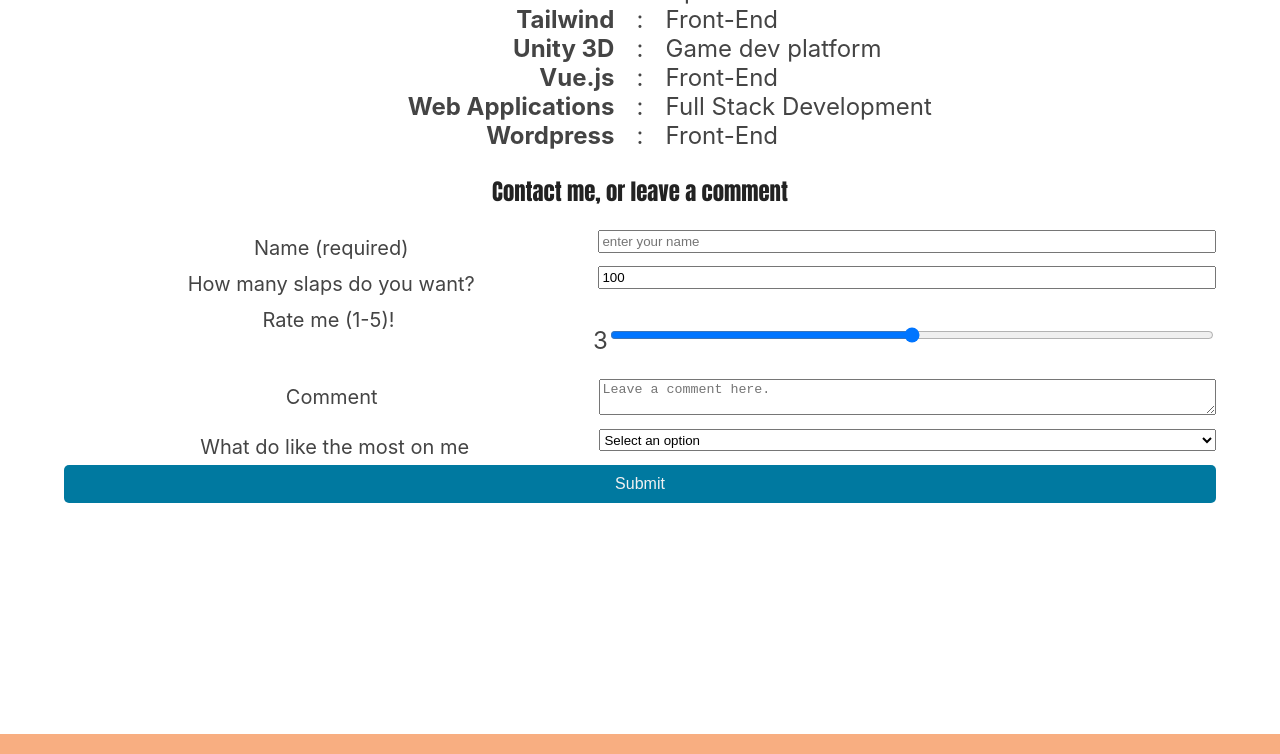
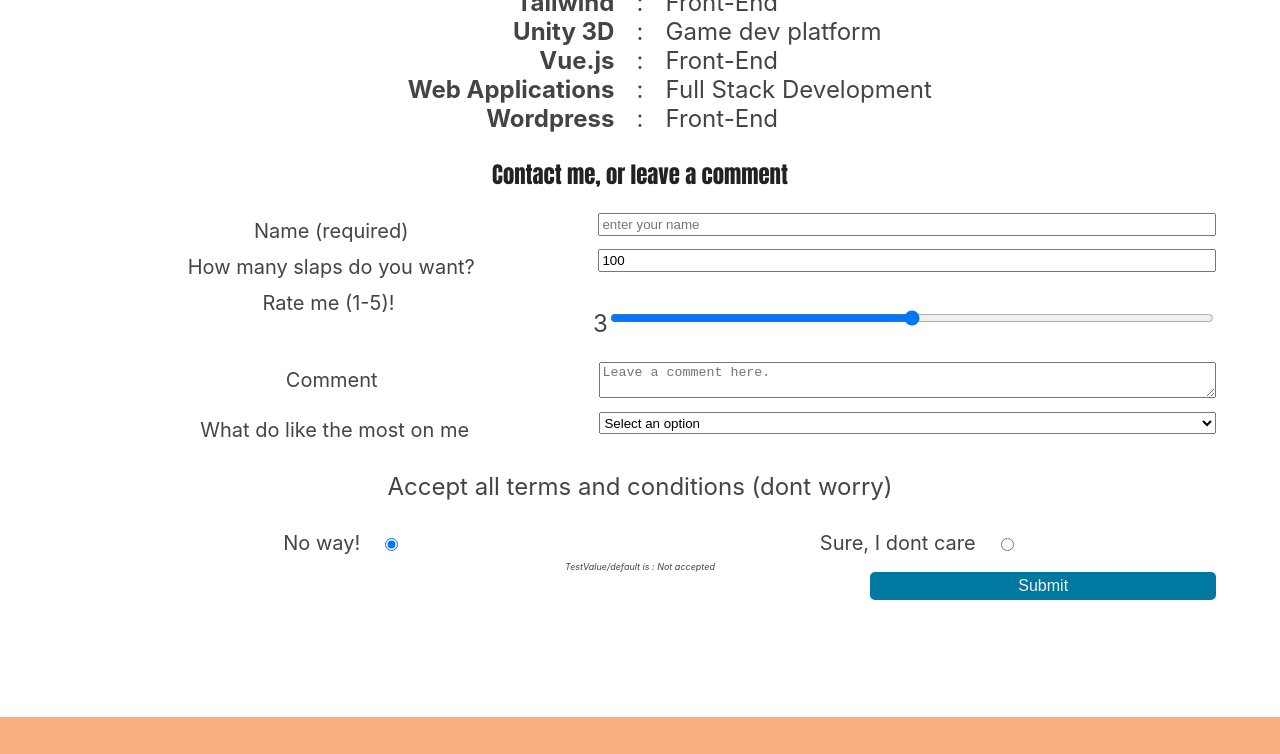
Before and after one commit to TiborKopca/ReactApp2023, a React (Vite) app: page / in a window 1280 px wide. Shown: the part 1918-2672 px from the top of the page. Built offline with nearby package versions, Linux system fonts and the light colour scheme.

Commit message:
Form Radio buttons

```diff
--- a/src/components/ContactForm/ContactForm.jsx
+++ b/src/components/ContactForm/ContactForm.jsx
@@ -7,6 +7,7 @@ function ContactForm() {
   const [star, setStar] = useState(3);
   const [comment, setComment] = useState("");
   const [dropdown, setDropdown] = useState("");
+  const [conditions, setConditions] = useState("Not accepted");
 
   const handleSubmit = (event) => {
     event.preventDefault();
@@ -29,13 +30,17 @@ function ContactForm() {
   function handleDropdownChange(event) {
     setDropdown(event.target.value);
   }
+  function handleConditionsChange(event) {
+    setConditions(event.target.value);
+  }
 
   return (
     <div id="contact" className={styles.contactFormWrapper}>
       <h3>Contact me, or leave a comment</h3>
-      <form onSubmit={handleSubmit}>
+      <form onSubmit={handleSubmit} className={styles.contactForm}>
         <label htmlFor="inputName">Name (required)</label>
         <input
+          className={styles.inputFieldContactForm}
           id="inputName"
           value={name}
           onChange={handleNameChange}
@@ -45,6 +50,7 @@ function ContactForm() {
         <label htmlFor="inputStar">How many slaps do you want?</label>
         <input
           id="inputStar"
+          className={styles.inputFieldContactForm}
           type="number"
           value={quantity}
           onChange={handleQuantity}
@@ -55,6 +61,7 @@ function ContactForm() {
         <p>{star}</p>
         <input
           id="inputRange"
+          className={styles.inputFieldContactForm}
           type="range"
           value={star}
           min={1}
@@ -64,6 +71,7 @@ function ContactForm() {
         <label htmlFor="inputComment">Comment</label>
         <textarea
           id="inputComment"
+          className={styles.textareaInContactForm}
           type="textarea"
           placeholder="Leave a comment here."
           value={comment}
@@ -73,6 +81,7 @@ function ContactForm() {
         <label htmlFor="inputSelect">What do like the most on me</label>
         <select
           id="inputSelect"
+          className={styles.selectInContactForm}
           value={dropdown}
           onChange={handleDropdownChange}
         >
@@ -81,7 +90,33 @@ function ContactForm() {
           <option value="great at coding">Tibor is great at coding</option>
           <option value="looks like a model">Tibor looks like a model</option>
         </select>
-        <input type="submit" />
+        <p className={styles.conditionParagraph}>
+          Accept all terms and conditions (dont worry)
+        </p>
+        <div className={styles.radioN}>
+          <label htmlFor="inputRadioNo">No way!</label>
+          <input
+            name="radioCondition"
+            type="radio"
+            id="inputRadioNo"
+            value="Not accepted"
+            checked={conditions === "Not accepted"}
+            onChange={handleConditionsChange}
+          />
+        </div>
+        <div className={styles.radioY}>
+          <label htmlFor="inputRadioYes">Sure, I dont care</label>
+          <input
+            name="radioCondition"
+            type="radio"
+            id="inputRadioYes"
+            value="Accepted"
+            checked={conditions === "Accepted"}
+            onChange={handleConditionsChange}
+          />
+        </div>
+        <div className={styles.testParagraph}>TestValue/default is : {conditions}</div>
+        <input type="submit" className={styles.submitContactForm} />
       </form>
     </div>
   );
--- a/src/components/ContactForm/ContactForm.module.css
+++ b/src/components/ContactForm/ContactForm.module.css
@@ -1,7 +1,7 @@
 .contactFormWrapper{
     height: 70vh;
 }
-form{
+.contactForm{
     display: flex;
     width: 90%;
     padding: auto 20px;
@@ -9,7 +9,7 @@ form{
     flex-wrap: wrap;
     margin: auto;
 }
-input,textarea{
+.inputFieldContactForm,.textareaInContactForm{
     flex: 40%;
     margin-bottom: 1em;
 }
@@ -19,27 +19,44 @@ label{
     text-align: center;
     font-size: smaller;
 }
-input[type="submit"]{
-    width: 30px;
-    display: block;
-  margin: 0 auto;
-  flex:40vw;
-  background-color: var(--contactButtonColor);
-  color: var(--baseTextColor);
-  padding: 10px 20px;
-  font-size: medium;
+.submitContactForm{
+    /* width: 30px; */
+    /* display: block; */
+    /* margin: 0 auto; */
+    flex:40vw;
+    margin-left: 70%;
+    background-color: var(--contactButtonColor);
+    color: var(--baseTextColor);
+    padding: 5px 20px;
+    font-size: medium;
     border-radius: 5px;
     border:none;
     cursor: pointer;
 }
-input[type="submit"]:hover{
+.submitContactForm:hover{
     background-color: #f3782d99;
     color: black;
     transition: 0.6s;
     cursor: pointer;
   }
-select{
+.selectInContactForm{
     flex:40%;
     margin-bottom: 1em;
     margin-left: -6px;
 }
+.conditionParagraph{
+    flex: 100%;
+    text-align: center;
+}
+.radioN, .radioY{
+    /* flex:50%; */
+    display: flex;
+    align-items: center;
+    margin: 0 auto;
+}
+.testParagraph{
+    flex: 100%;
+    text-align: center;
+    font-size: 9px;
+    font-style: italic;
+}
--- a/src/components/SearchBar/SearchBar.jsx
+++ b/src/components/SearchBar/SearchBar.jsx
@@ -25,10 +25,12 @@ export default function SearchBar(){
                     name="searchInputField"
                     value={inputs.searchInputField || ""}
                     className={styles.inputBar}
-                    placeholder="search"
+                    placeholder="enter your search querry here"
                     onChange={handleChange}
                 />
-                <input type="submit" />
+                <input type="submit"
+                    value={"search"}
+                />
             </form>
             {/* <div className={styles.test}>{inputs}</div> */}
         </section>
```
Lines whose indentation alone changed are shown as unchanged.
